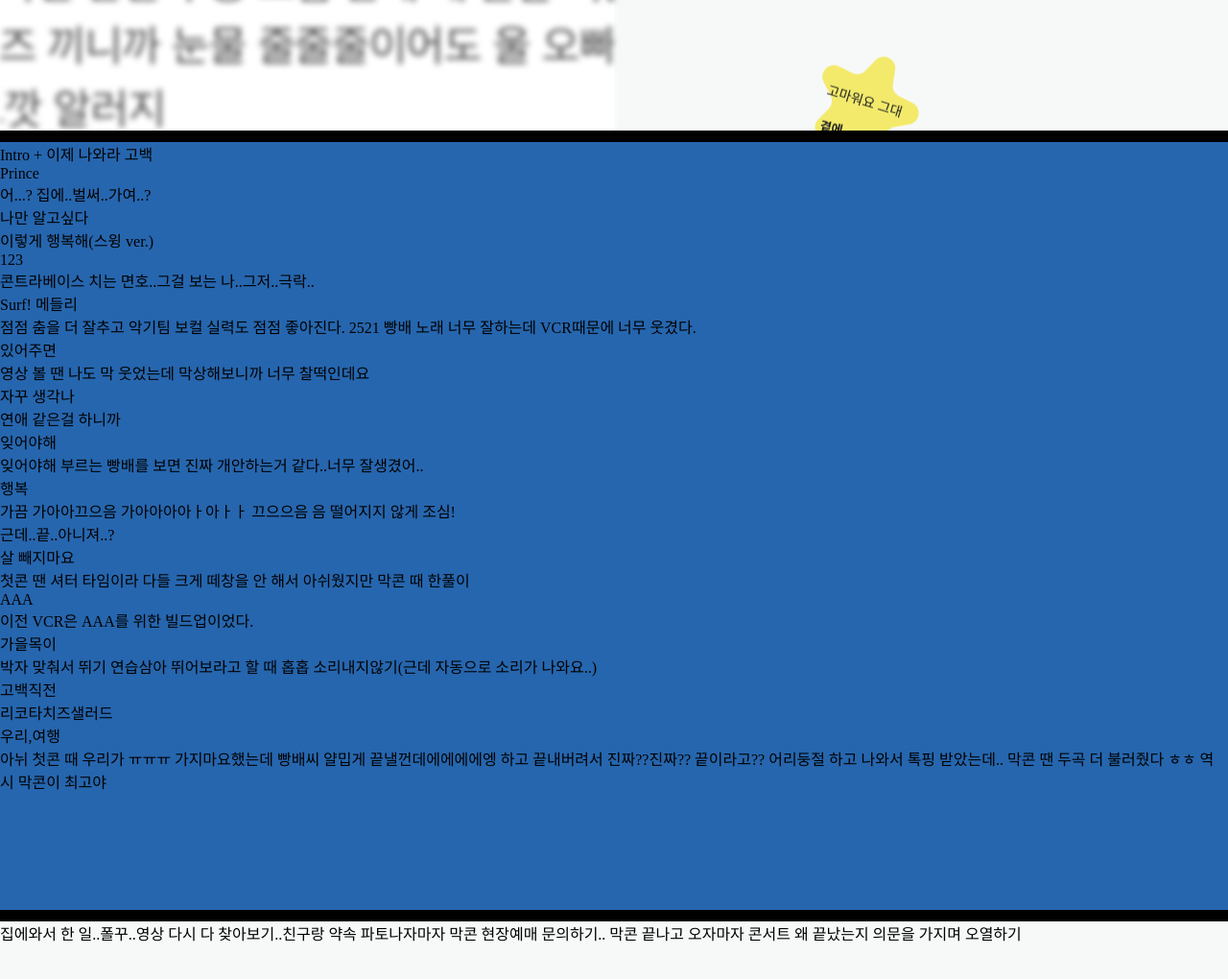
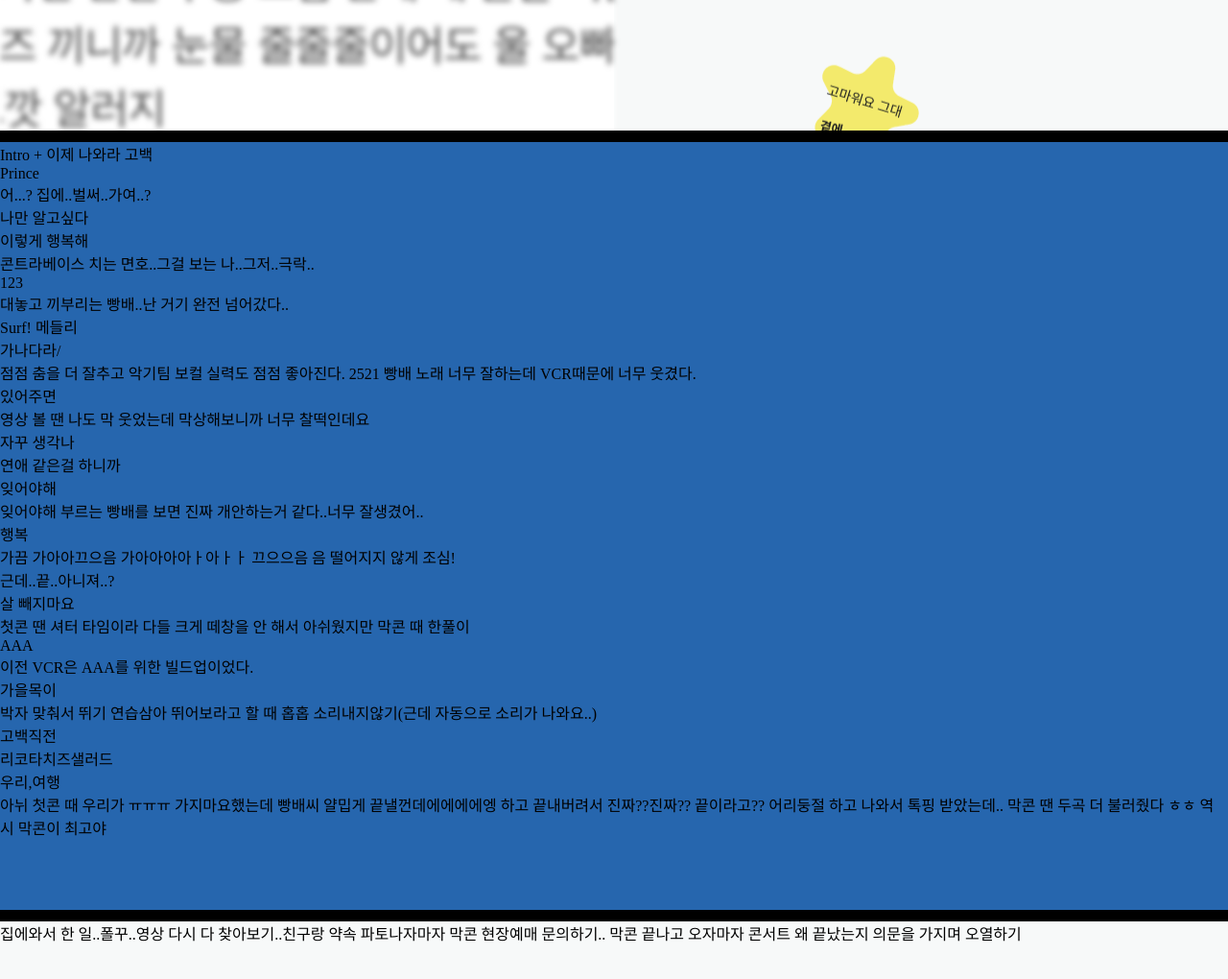
Before and after one commit to moonelysian/SURF, a website built with webpack: page index.html in a window 1280 px wide. Shown: the part 1476-2496 px from the top of the page at 96% size. Built offline with nearby package versions, Linux system fonts and the light colour scheme.

Commit message:
add: 셋리별 후기 작성 중

```diff
--- a/index.html
+++ b/index.html
@@ -443,12 +443,14 @@
             </div>
             <div>
               <div>나만 알고싶다</div>
-              <div>이렇게 행복해(스윙 ver.)</div>
+              <div>이렇게 행복해</div>
+              <div>콘트라베이스 치는 면호..그걸 보는 나..그저..극락..</div>
               <div>123</div>
-              <div>콘트라베이스 치는 면호..그걸 보는 나..그저..극락..</div>
+              <div>대놓고 끼부리는 빵배..난 거기 완전 넘어갔다..</div>
             </div>
             <div>
               <div>Surf! 메들리</div>
+              <div>가나다라/</div>
               <div>
                 점점 춤을 더 잘추고 악기팀 보컬 실력도 점점 좋아진다. 2521 빵배
                 노래 너무 잘하는데 VCR때문에 너무 웃겼다.
```
